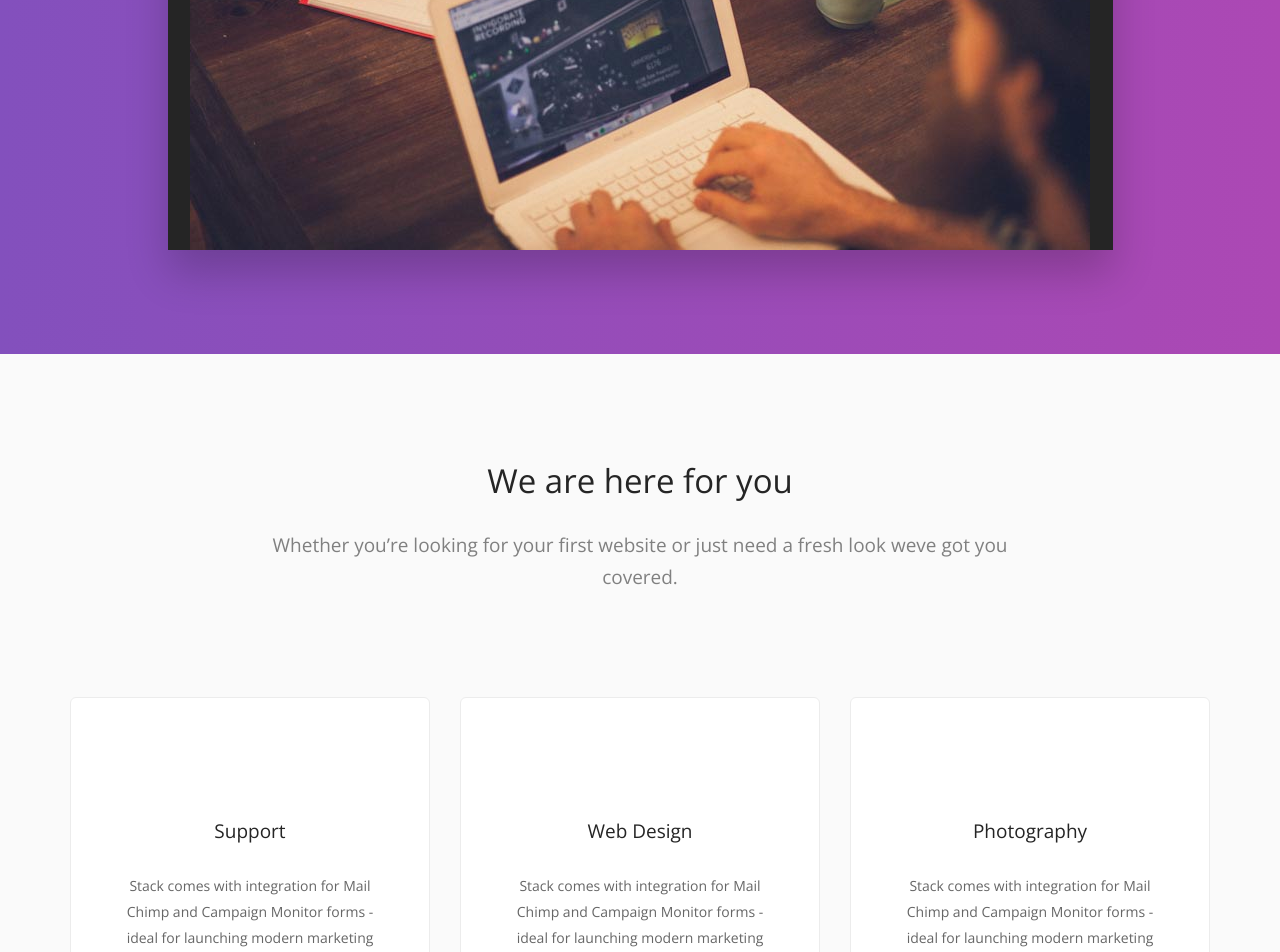
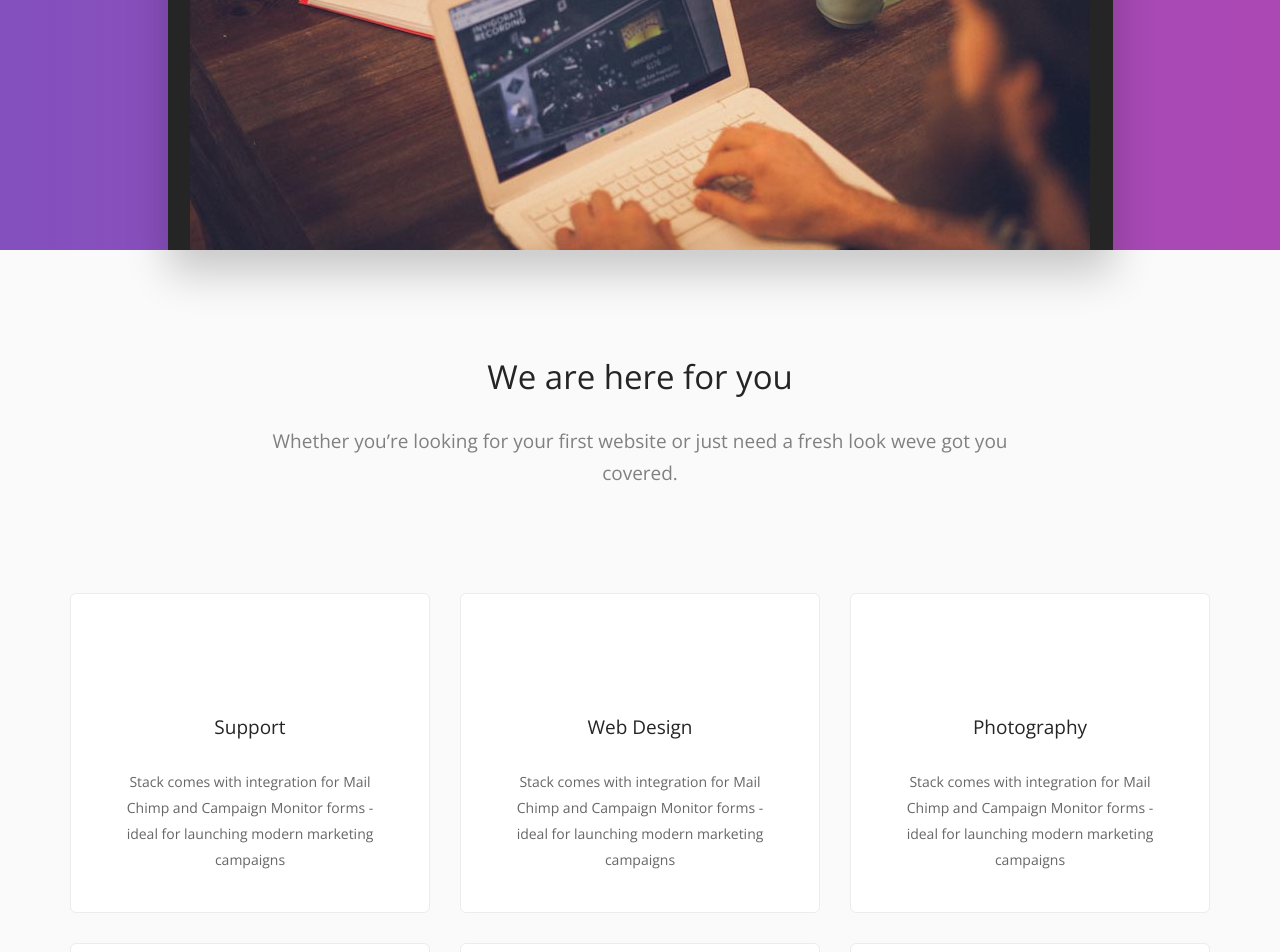
Before and after one commit to WoollyAlly/WoollyAllyTest, a Jekyll site: the page built from index.html, in a window 1280 px wide. Shown: the part 924-1876 px from the top of the page. Built offline with Jekyll 4.4.1, drawn with Linux system fonts in a browser that asks for light colours; some web fonts are replaced.

Commit message:
Updated '_includes/home.html' via CloudCannon

```diff
--- a/_includes/home.html
+++ b/_includes/home.html
@@ -16,7 +16,7 @@
     </div>
     <!--end of container-->
 </section>
-<section class="imagebg text-center" data-gradient-bg="#4876BD,#5448BD,#8F48BD,#BD48B1">
+<section class="imagebg text-center unpad--bottom" data-gradient-bg="#4876BD,#5448BD,#8F48BD,#BD48B1">
     <div class="container">
         <div class="row">
             <div class="col-sm-12 col-md-10 col-md-offset-1 animated bounceInUp">
```
